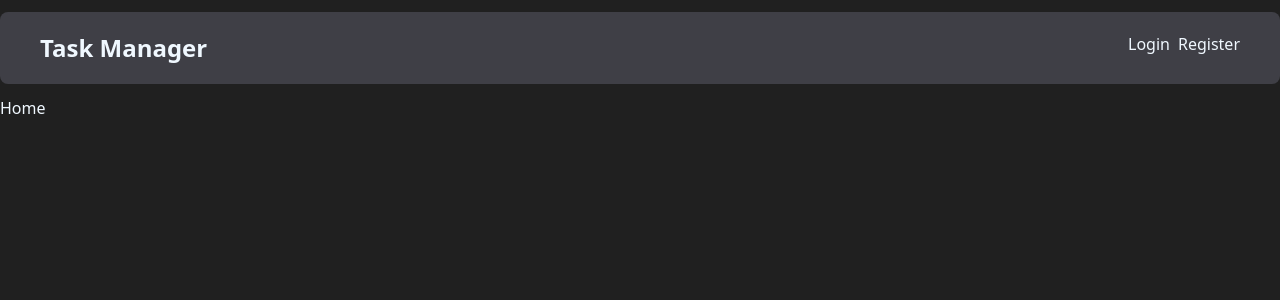
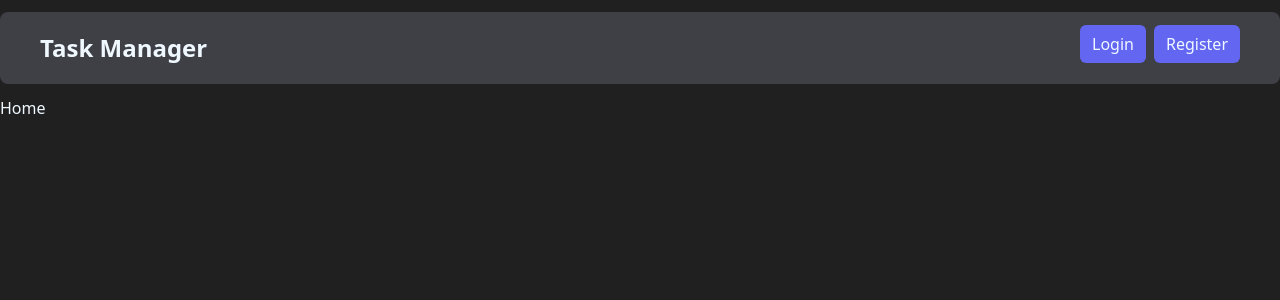
Before and after one commit to codaki/LoginReact, a React (Create React App) app in the folder client/: page / in a window 1280 px wide. Shown: the top 300 px of the page. Built offline with nearby package versions, Linux system fonts and the light colour scheme.

Commit message:
Cambio en Navbar

```diff
--- a/client/src/components/navbar.jsx
+++ b/client/src/components/navbar.jsx
@@ -9,19 +9,21 @@ export function Navbar() {
   return (
     <nav className="bg-zinc-700 my-3 flex justify-between py-5 px-10 rounded-lg">
       <h1 className="text-2xl font-bold">
-        <Link to={isAuthenticated ? "/tasks" : "/"}>Task Manager</Link>
+        <Link to={isAuthenticated ? "/profile" : "/"}>Task Manager</Link>
       </h1>
       <ul className="flex gap-x-2">
         {isAuthenticated ? (
           <>
+           {user && user.username ? (
+              <li>{user.username}</li>
+            ) : (
+              <li>Loading...</li>
+            )}
             <li>
-              Welcome {user.username}
+              <Link className="bg-indigo-500 px-3 py-2 rounded-md" to="/profile">Perfil</Link>
             </li>
             <li>
-              <Link to="/profile">Perfil</Link>
-            </li>
-            <li>
-              <Link to="/" onClick={() => logout()}>
+              <Link className="bg-indigo-500 px-3 py-2 rounded-md" to="/" onClick={() => logout()}>
                 Logout
               </Link>
             </li>
@@ -29,10 +31,10 @@ export function Navbar() {
         ) : (
           <>
             <li>
-              <Link to="/login">Login</Link>
+              <Link className="bg-indigo-500 px-3 py-2 rounded-md" to="/login">Login</Link>
             </li>
             <li>
-              <Link to="/register">Register</Link>
+              <Link className="bg-indigo-500 px-3 py-2 rounded-md" to="/register">Register</Link>
             </li>
           </>
         )}
```
